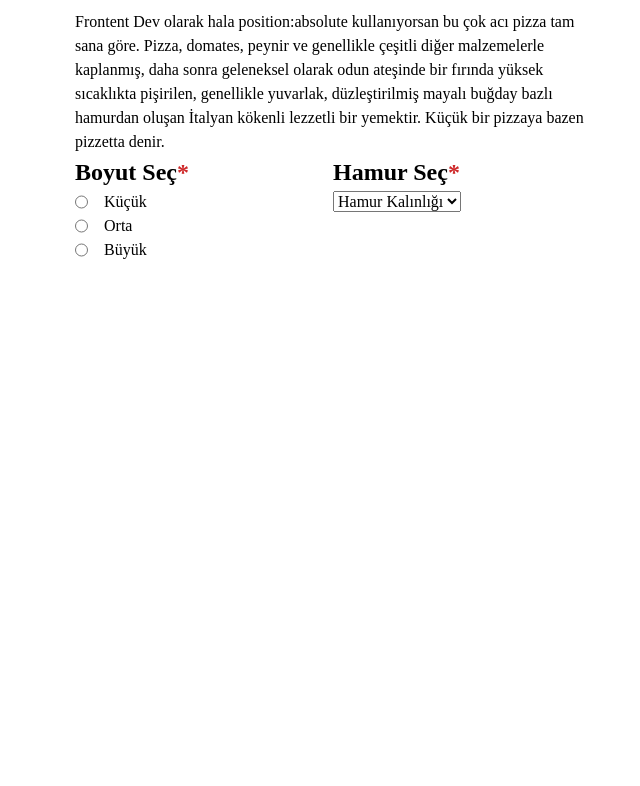
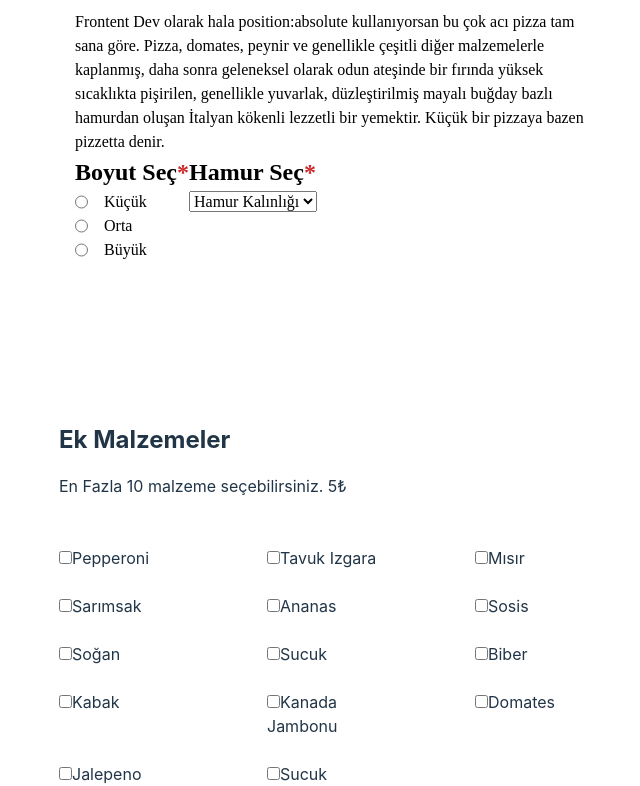
Before and after one commit to TamerCel/s8-Pizza, a React (Vite) app: page / in a window 1280 px wide. Shown: the part 298-1084 px from the top of the page, without its empty margins (301-941 px from the left). Before the commit the page ends 800 px from the top, so only its background shows below. Built offline with nearby package versions, Linux system fonts and the light colour scheme.

Commit message:
EkMalzemeler(All%75)

```diff
--- a/src/App.css
+++ b/src/App.css
@@ -4,92 +4,115 @@
   padding: 2rem;
   text-align: center;
 } */
-.max-width-div-header {
-  max-width: 100vw;
+.width-div-100vw{
+  width: 100vw;
 }
-.max-width {
-  max-width: 33rem;
+.width-yüz100 {
+  width: 100%;
 }
-.max-height-div-header {
-  height: 14rem;
+.flex-basis-9rem {
+  flex-basis: 9rem;
+}
+.min-width-div-100vw{
+  min-width: 100vw;
+}
+.padding-0 {
+  padding: 0;
+}
+.margin-0-auto{  /* aynı şekilde auto 0 da belirli bir height varsa çalışır. / max-min degerler ile olmuyor. normal width veya height lazım. */
+  margin: 0 auto;
+}
+.margin-0 {
+  margin: 0;
+}
+.margin-bottom-0 {
+  margin-bottom: 0;
+}
+.max-width-35rem {
+  max-width: 35rem;
+}
+.min-height-div-14rem{
+  min-height: 14rem;
+}
+.min-height-div-4rem{
+  min-height: 4rem;
+}
+.max-height{
+  max-height: 7rem;
 }
 .background-color-header {
-  background-color: var(--headerColor);
+  background-color: var(--headerColor) ;
 }
-.fontsize-header-h1 {
+.fontsize-4rem{
   font-size: 4rem;
 }
-.fontsize-header-ul {
+.fontsize-header-ul{
   font-size: 1.5rem;
 }
-.font-barlow {
+.font-barlow{
   font-family: "Barlow";
 }
-.text-align-end {
-  text-align: end;
+.text-align-justify{  /* her iki tarafa yaslıyor. */
+  text-align: justify;
 }
 .text-decoration-none {
   text-decoration: none;
 }
-.list-style-type-none {
+.list-style-type-none{
   list-style-type: none;
 }
-.color-white {
+.color-white{
   color: white;
 }
-.color-black {
+.color-black{
   color: black;
 }
-.color-star {
+.color-star{
   color: var(--headerColor);
 }
 .display-flex {
   display: flex;
 }
-
-.flex-direction-column {
+.flex-direction-column{
   flex-direction: column;
 }
-.gap-1rem {
+.gap-1rem{
   gap: 1rem;
 }
-
-.gap-3rem {
+.gap-1-5rem{
+  gap: 1.5rem;
+}
+.gap-2rem{
+  gap: 2rem;
+}
+.gap-3rem{
   gap: 3rem;
 }
-
-.gap-4rem {
+.gap-4rem{
   gap: 4rem;
 }
-
-.gap-9rem {
-  gap: 9rem;
+.gap-5rem{
+  gap: 5rem;
 }
-
-.gap-10rem {
+.gap-10rem{
   gap: 10rem;
 }
-.justify-content {
+.justify-content-center {
   justify-content: center;
 }
-.align-items {
+.align-items-center {
   align-items: center;
+}
+.align-items-end {
+  align-items: flex-end;
+}
+.align-items-st{
+  align-items: stretch;
 }
 .justify-content-sb {
   justify-content: space-between;
 }
-.wrap {
-  flex-wrap: wrap;
+.justify-content-end {
+  justify-content: flex-end;
 }
-
-.width-100{
-  width : 100%;
-}
-
-.align-items-end{
-  align-items: end;
-}
-
-.justify-content-end{
-justify-content:flex-end;
-}
+.wrap{flex-wrap: wrap;}
--- a/src/Form.jsx
+++ b/src/Form.jsx
@@ -2,9 +2,10 @@ import React from 'react'
 import './index.css'
 const boyutlar = ['Küçük', 'Orta', 'Büyük'];
 const hamurlar = ['İnce', 'Orta', 'Kalın'];
+const malzemeler = ['Pepperoni','Tavuk Izgara', 'Mısır', 'Sarımsak' , 'Ananas', 'Sosis', 'Soğan', 'Sucuk', 'Biber' , 'Kabak', 'Kanada Jambonu', 'Domates', 'Jalepeno', 'Sucuk'];
 function Form() {
     return (
-        <div className='display-flex justify-content align-items text-content gap-10rem'>
+        <div className='display-flex justify-content align-items text-content gap-10rem flex-direction-column'>
             <div className="font-barlow color-black max-width">
                 <div className='display-flex flex-direction-column'>
                     <h2>Position Absolute Acı Pizza</h2>
@@ -44,8 +45,26 @@ function Form() {
                         </select>
                     </div>
                 </div>
-            </div>
+                </div>
+                <div className='display-flex flex-direction-column max-width-35rem gap-3rem margin-0-auto'> {/* Ek Malzemeler */}
+        <div className='display-flex flex-direction-column gap-1rem'>
+          <h2>Ek Malzemeler</h2>
+          <p>En Fazla 10 malzeme seçebilirsiniz. 5₺</p>
         </div>
-    )
+        <div className='display-flex justify-content-sb gap-1-5rem wrap'>
+        {malzemeler.map((malzeme,ind) => {
+          return (
+          <label key={ind} className='flex-basis-9rem'>
+            <input type="checkbox" checked='' />
+            {malzeme}
+          </label>
+          )
+        })}
+          <label className='flex-basis-9rem'>
+          </label>
+        </div>
+      </div>
+    </div>
+  )
 }
 export default Form
```
